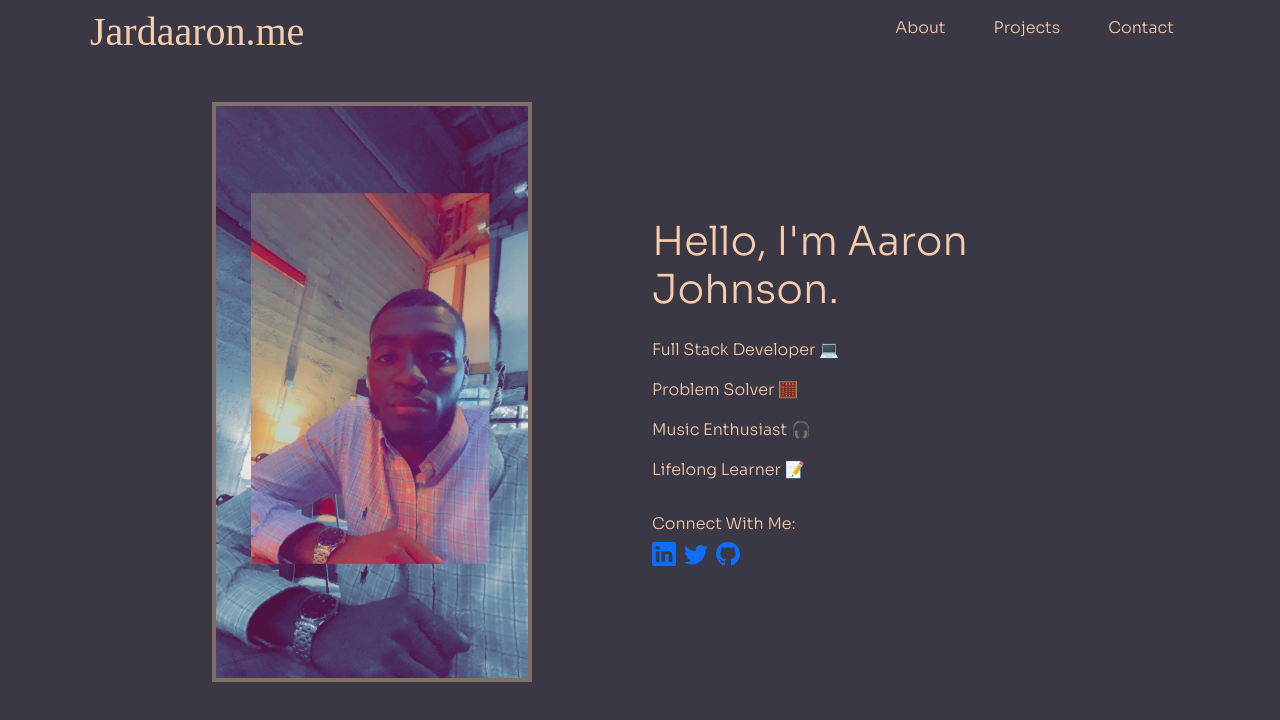
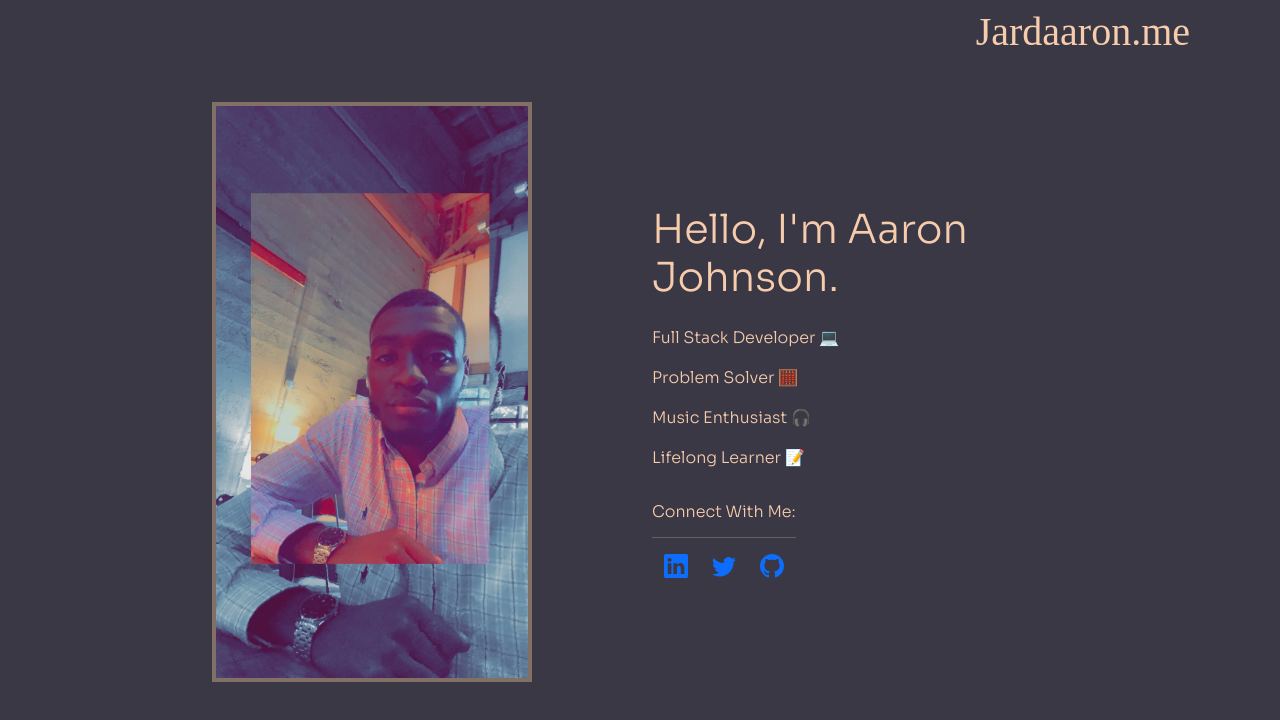
Before and after one commit to jardadev/portfolio_site, a React (Create React App) app: page / in a window 1280 px wide. Shown: the top 720 px of the page. Built offline with nearby package versions, Linux system fonts and the light colour scheme; a web font is replaced by a local one.

Commit message:
remove page links

```diff
--- a/src/components/Header/Header.jsx
+++ b/src/components/Header/Header.jsx
@@ -29,6 +29,7 @@ const Header = () => {
 					</div>
 					<div>
 						<h6>Connect With Me:</h6>
+						<hr />
 						<div className='socials'>
 							<a href='https://www.linkedin.com/in/jardacs/'>
 								<BsLinkedin size={24} />
--- a/src/components/Header/Header.sass
+++ b/src/components/Header/Header.sass
@@ -5,8 +5,9 @@
 .socials
 	width: 50%
 	display: grid
+	text-align: center
 	grid-template-rows: auto
-	grid-template-columns: 	2rem 2rem 2rem
+	grid-template-columns: 	3rem 3rem 3rem
 
 .socials a:visited
 	color: #F7CCAC
--- a/src/components/Navbar/Navbar.jsx
+++ b/src/components/Navbar/Navbar.jsx
@@ -6,11 +6,6 @@ const Navbar = () => {
 	return (
 		<div className='navbar-ui p-2'>
 			<h1 className='navbar-header'>Jardaaron.me</h1>
-			<ul className='navbar-links'>
-				<li>About</li>
-				<li>Projects</li>
-				<li>Contact</li>
-			</ul>
 		</div>
 	);
 };
--- a/src/components/Navbar/Navbar.sass
+++ b/src/components/Navbar/Navbar.sass
@@ -1,19 +1,6 @@
 .navbar-ui
 	display: flex
-	justify-content: space-between
+	justify-content: flex-end
 
 .navbar-header
 	font-family: 'Cedarville Cursive', cursive
-
-.navbar-links
-	transition: box-shadow .3s
-
-	padding: 0.5rem 1rem
-	display: flex
-	gap: 3rem
-	justify-content: space-around
-	text-decoration: none
-	list-style-type: none
-
-.navbar-links li:hover
-	cursor: pointer
```
Also changed, not shown: src/components/About/About.jsx (deleted).
